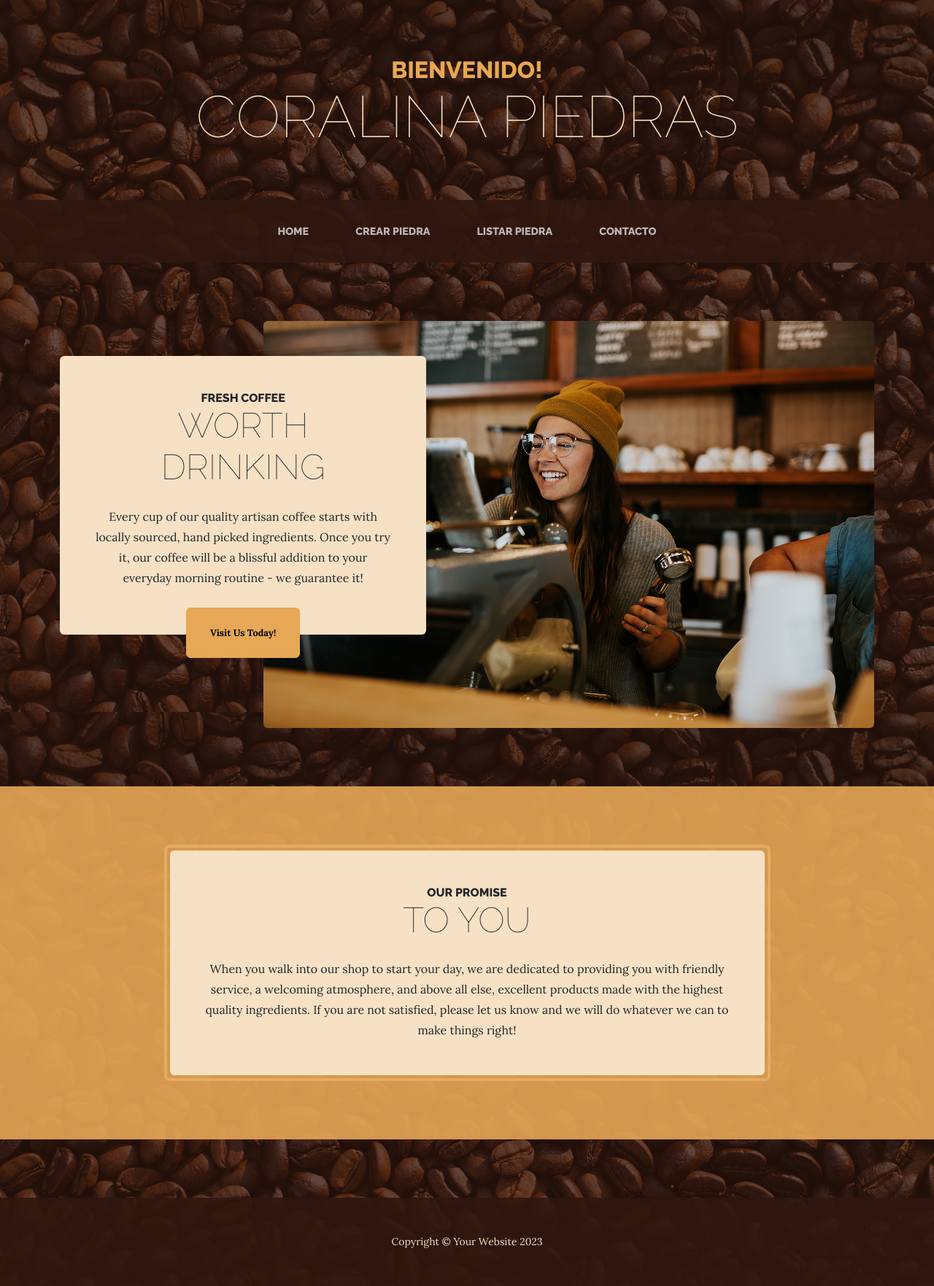
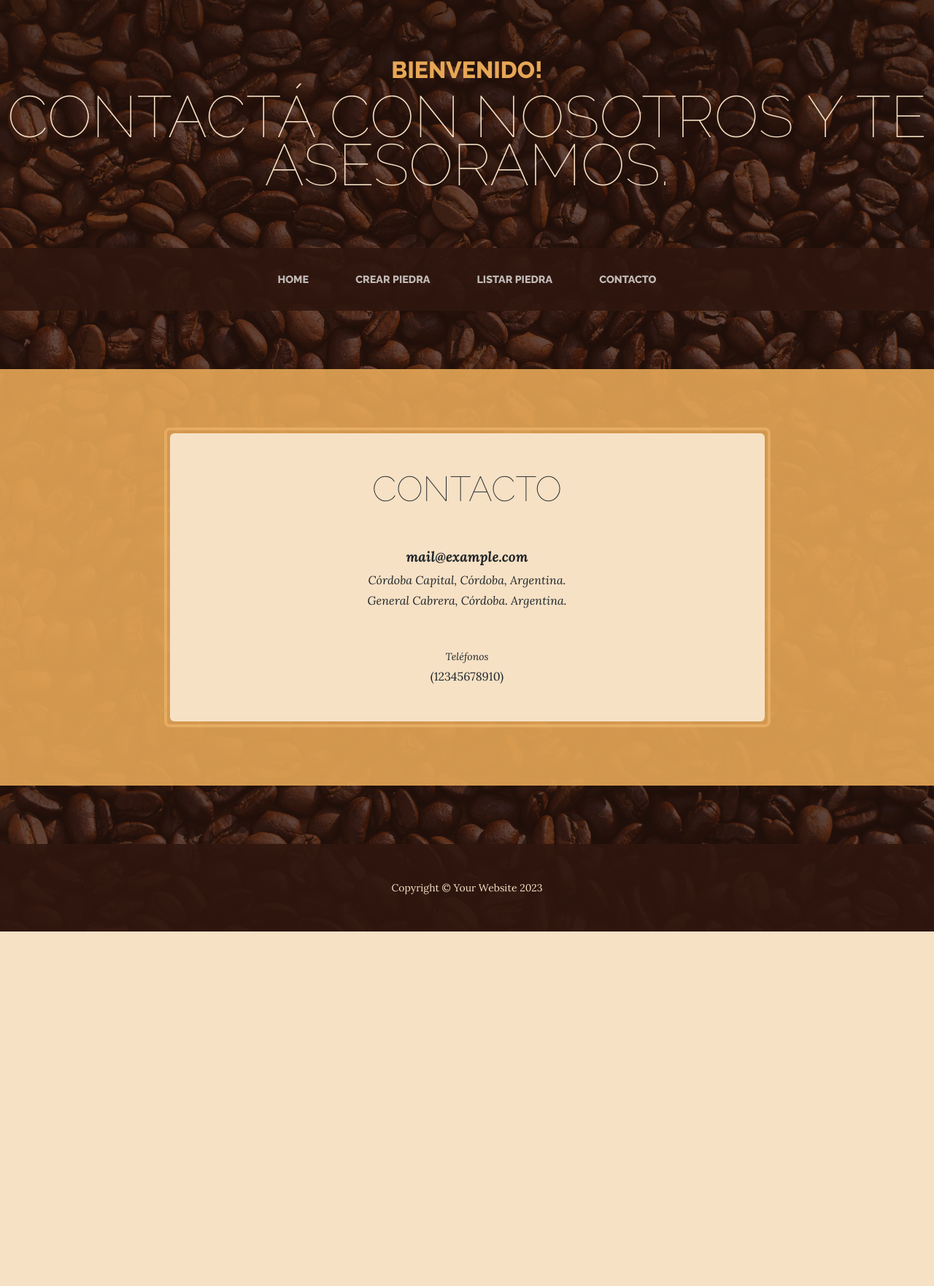
Before and after one commit to RomanForDev/Fortini-TuPrimeraPagina, a Django app: page /contacto/ in a window 1280 px wide. Shown: the whole page at 73% size. After the commit the page ends 1277 px from the top, so only its background shows below. Run offline with Django 5.2, Linux system fonts and the light colour scheme; some libraries are stand-ins or nearby versions.

Commit message:
Templates funcionando (no se pueden heredar por como está hecho el base supongo)

```diff
--- a/myapp/templates/contacto.html
+++ b/myapp/templates/contacto.html
@@ -1,4 +1,4 @@
-{% extends "template_base.html" %}
+
 <!DOCTYPE html>
 {% load static %}
 <html lang="en">
@@ -7,7 +7,7 @@
         <meta name="viewport" content="width=device-width, initial-scale=1, shrink-to-fit=no" />
         <meta name="description" content="" />
         <meta name="author" content="" />
-        <title>Business Casual - Start Bootstrap Theme</title>
+        <title>Contactá! Coralina Piedras</title>
         <link rel="icon" type="image/x-icon" href="static/assets/favicon.ico" />
         <!-- Google fonts-->
         <link href="https://fonts.googleapis.com/css?family=Raleway:100,100i,200,200i,300,300i,400,400i,500,500i,600,600i,700,700i,800,800i,900,900i" rel="stylesheet" />
@@ -18,8 +18,8 @@
     <body>
         <header>
             <h1 class="site-heading text-center text-faded d-none d-lg-block">
-                <span class="site-heading-upper text-primary mb-3">A Free Bootstrap Business Theme</span>
-                <span class="site-heading-lower">Business Casual</span>
+                <span class="site-heading-upper text-primary mb-3">Bienvenido!</span>
+                <span class="site-heading-lower">Contactá con nosotros y te asesoramos.</span>
             </h1>
         </header>
         <!-- Navigation-->
@@ -29,10 +29,10 @@
                 <button class="navbar-toggler" type="button" data-bs-toggle="collapse" data-bs-target="#navbarSupportedContent" aria-controls="navbarSupportedContent" aria-expanded="false" aria-label="Toggle navigation"><span class="navbar-toggler-icon"></span></button>
                 <div class="collapse navbar-collapse" id="navbarSupportedContent">
                     <ul class="navbar-nav mx-auto">
-                        <li class="nav-item px-lg-4"><a class="nav-link text-uppercase" href="index.html">Home</a></li>
-                        <li class="nav-item px-lg-4"><a class="nav-link text-uppercase" href="about.html">About</a></li>
-                        <li class="nav-item px-lg-4"><a class="nav-link text-uppercase" href="products.html">Products</a></li>
-                        <li class="nav-item px-lg-4"><a class="nav-link text-uppercase" href="store.html">Store</a></li>
+                        <li class="nav-item px-lg-4"><a class="nav-link text-uppercase" href={% url "inicio" %}>Home</a></li>
+                        <li class="nav-item px-lg-4"><a class="nav-link text-uppercase" href={% url "crear_piedra" %}>Crear Piedra</a></li>
+                        <li class="nav-item px-lg-4"><a class="nav-link text-uppercase" href={% url "listar_piedras" %}>Listar Piedra</a></li>
+                        <li class="nav-item px-lg-4"><a class="nav-link text-uppercase" href={% url "contacto" %}>Contacto</a></li>
                     </ul>
                 </div>
             </div>
@@ -43,10 +43,10 @@
                     <div class="col-xl-9 mx-auto">
                         <div class="cta-inner bg-faded text-center rounded">
                             <h2 class="section-heading mb-5">
-                                <span class="section-heading-upper">Come On In</span>
-                                <span class="section-heading-lower">We're Open</span>
+                                <span class="section-heading-upper"></span>
+                                <span class="section-heading-lower">Contacto</span>
                             </h2>
-                            <ul class="list-unstyled list-hours mb-5 text-left mx-auto">
+                            {% comment %} <ul class="list-unstyled list-hours mb-5 text-left mx-auto">
                                 <li class="list-unstyled-item list-hours-item d-flex">
                                     Sunday
                                     <span class="ms-auto">Closed</span>
@@ -75,25 +75,27 @@
                                     Saturday
                                     <span class="ms-auto">9:00 AM to 5:00 PM</span>
                                 </li>
-                            </ul>
+                            </ul> {% endcomment %}
                             <p class="address mb-5">
                                 <em>
-                                    <strong>1116 Orchard Street</strong>
-                                    <br />
-                                    Golden Valley, Minnesota
+                                    <strong>mail@example.com</strong>
+                                    <br>
+                                    Córdoba Capital, Córdoba, Argentina.
+                                    </br>
+                                    General Cabrera, Córdoba. Argentina.
                                 </em>
                             </p>
                             <p class="mb-0">
-                                <small><em>Call Anytime</em></small>
+                                <small><em>Teléfonos</em></small>
                                 <br />
-                                (317) 585-8468
+                                (12345678910)
                             </p>
                         </div>
                     </div>
                 </div>
             </div>
         </section>
-        <section class="page-section about-heading">
+        {% comment %} <section class="page-section about-heading">
             <div class="container">
                 <img class="img-fluid rounded about-heading-img mb-3 mb-lg-0" src="static/assets/img/about.jpg" alt="..." />
                 <div class="about-heading-content">
@@ -115,7 +117,7 @@
                     </div>
                 </div>
             </div>
-        </section>
+        </section> {% endcomment %}
         <footer class="footer text-faded text-center py-5">
             <div class="container"><p class="m-0 small">Copyright &copy; Your Website 2023</p></div>
         </footer>
--- a/myapp/templates/crear_piedra1.html
+++ b/myapp/templates/crear_piedra1.html
@@ -1,4 +1,4 @@
-{% extends "template_base.html" %}
+{% extends "crear_piedra.html" %}
 
     {% block formulario_creacion %}<form action="" method="POST">
         {% csrf_token %}
--- a/templates/template_base.html
+++ b/templates/template_base.html
@@ -6,7 +6,7 @@
         <meta name="viewport" content="width=device-width, initial-scale=1, shrink-to-fit=no" />
         <meta name="description" content="" />
         <meta name="author" content="" />
-        <title>Business Casual - Start Bootstrap Theme</title>
+        <title>Bienvenid@s! Coralina Piedras</title>
         <link rel="icon" type="image/x-icon" href="static/assets/favicon.ico" />
         <!-- Google fonts-->
         <link href="https://fonts.googleapis.com/css?family=Raleway:100,100i,200,200i,300,300i,400,400i,500,500i,600,600i,700,700i,800,800i,900,900i" rel="stylesheet" />
@@ -37,38 +37,23 @@
             </div>
         </nav>
 
-        <section class="page-section clearfix">
-            <div class="container">
-                <div class="intro">
-                    <img class="intro-img img-fluid mb-3 mb-lg-0 rounded" src="static/assets/img/intro.jpg" alt="..." />
-                    <div class="intro-text left-0 text-center bg-faded p-5 rounded">
-                        <h2 class="section-heading mb-4">
-                            <span class="section-heading-upper">Fresh Coffee</span>
-                            <span class="section-heading-lower">Worth Drinking</span>
-                        </h2>
-                        <p class="mb-3">Every cup of our quality artisan coffee starts with locally sourced, hand picked ingredients. Once you try it, our coffee will be a blissful addition to your everyday morning routine - we guarantee it!</p>
-                        <div class="intro-button mx-auto"><a class="btn btn-primary btn-xl" href="#!">Visit Us Today!</a></div>
-                    </div>
-                </div>
-            </div>
-        </section>
         <section class="page-section cta">
             <div class="container">
                 <div class="row">
                     <div class="col-xl-9 mx-auto">
                         <div class="cta-inner bg-faded text-center rounded">
                             <h2 class="section-heading mb-4">
-                                <span class="section-heading-upper">Our Promise</span>
-                                <span class="section-heading-lower">To You</span>
+                                <span class="section-heading-upper"></span>
+                                <span class="section-heading-lower">Bienvenidos a nuestra página web!.</span>
                             </h2>
-                            <p class="mb-0">When you walk into our shop to start your day, we are dedicated to providing you with friendly service, a welcoming atmosphere, and above all else, excellent products made with the highest quality ingredients. If you are not satisfied, please let us know and we will do whatever we can to make things right!</p>
+                            <p class="mb-0">Somos un emprendimiento familiar dedicado a la venta de piedras energéticas, en "Listar Piedras" vas a encontrar todos nuestros productos.</p>
                         </div>
                     </div>
                 </div>
             </div>
         </section>
         <footer class="footer text-faded text-center py-5">
-            <div class="container"><p class="m-0 small">Copyright &copy; Your Website 2023</p></div>
+            <div class="container"><p class="m-0 small">"Copyright" &copy; Coralina Piedras</p></div>
         </footer>
         <!-- Bootstrap core JS-->
         <script src="https://cdn.jsdelivr.net/npm/bootstrap@5.2.3/dist/js/bootstrap.bundle.min.js"></script>
```
Also changed, not shown: myapp/templates/crear_piedra.html (+14 -10 lines), myapp/templates/listar_piedras.html (+30 -14 lines).
